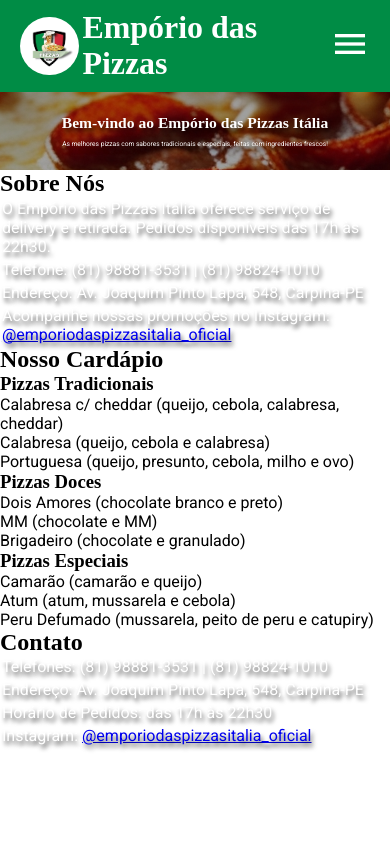
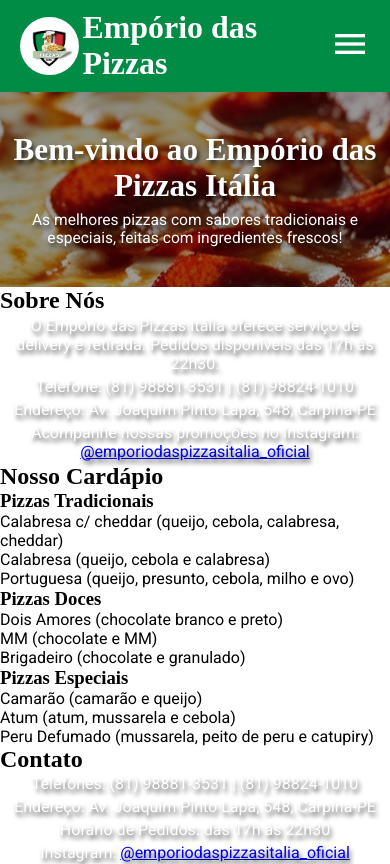
Before and after one commit to BMinority/REACT-Emporio-Pizzas, a React (Vite) app in the folder emporio-das-pizzas/: page / in a window 390 px wide. Built offline with nearby package versions, Linux system fonts and the light colour scheme; a web font is replaced by a local one.

Commit message:
style home 430px

```diff
--- a/emporio-das-pizzas/src/css/Home.css
+++ b/emporio-das-pizzas/src/css/Home.css
@@ -34,3 +34,25 @@
     color: var(--cor-texto-branco);
     text-shadow: 2px 4px 4px #000000a9;
 }
+
+/*MEDIA*/
+@media (max-width: 430px) {
+    .home-section {
+        width: 100%;
+        height: 50vw;
+    }
+
+    .home-text h2 {
+        font-size: 8vw;
+    }
+
+    .home-text p {
+        font-size: 4vw;
+    }
+
+    .home-text h2,
+    p {
+        padding: 0.5vw;
+        text-align: center;
+    }
+}
```
